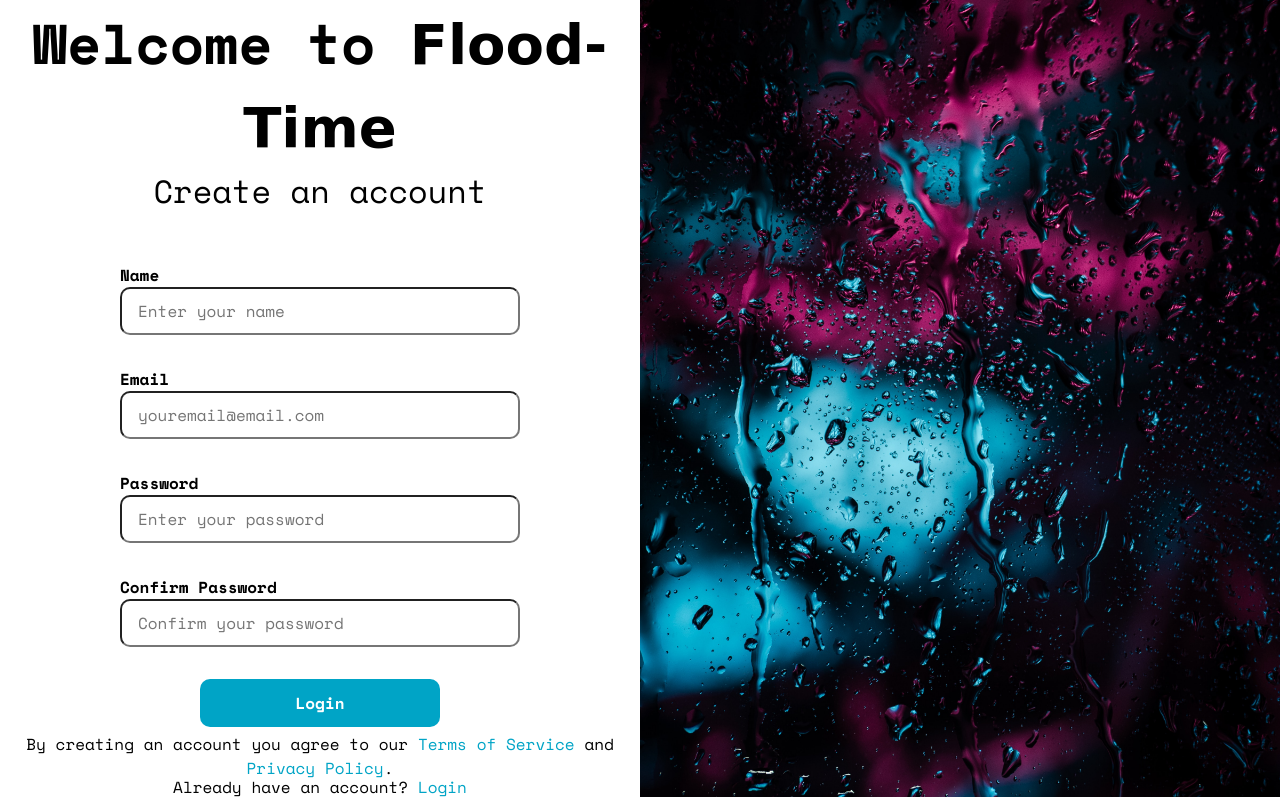
After one commit to uriel000/flood-time, a PHP site: page /register.php in a window 1280 px wide. The commit adds this page. Run offline with PHP 8.4, Linux system fonts and the light colour scheme; some web fonts are replaced.

Commit message:
Converted login and register page into a dynamic page.

```diff
--- a/assets/css/style.css
+++ b/assets/css/style.css
@@ -17,6 +17,34 @@
   /* outline: dashed firebrick; */
   font-family: var(--second);
   font-size: 1rem;
+}
+/* POP-UP MESSAGE */
+.message {
+  position: sticky;
+  top: 0;
+  margin: 0 auto;
+  background-color: var(--dark);
+  padding: 2rem;
+  display: flex;
+  align-items: center;
+  justify-content: space-between;
+  z-index: 10000;
+  gap: 1.5rem;
+}
+
+.message span {
+  font-size: 1.5rem;
+  color: var(--white);
+}
+
+.message i {
+  cursor: pointer;
+  color: var(--white);
+  font-size: 2.5rem;
+}
+
+.message i:hover {
+  transform: rotate(90deg);
 }
 
 .login-container,
@@ -134,6 +162,8 @@ form p {
   height: 100vh;
 }
 
+/* Home page */
+
 @media (max-width: 991px) {
   html {
     font-size: 70%;
--- /dev/null
+++ b/config.php
@@ -0,0 +1,3 @@
+<?php
+$conn = mysqli_connect('localhost', 'root', '', 'flood-time') or die('Connection failed');
+?>
--- /dev/null
+++ b/register.php
@@ -0,0 +1,104 @@
+<?php
+include 'config.php';
+
+
+
+if(isset($_POST['submit'])){
+  $name = mysqli_real_escape_string($conn, $_POST['name']);
+  $email = mysqli_real_escape_string($conn, $_POST['email']);
+  $password = mysqli_real_escape_string($conn, md5($_POST['password']));
+  $cpassword = mysqli_real_escape_string($conn, md5($_POST['cpassword']));
+
+  $select_users = mysqli_query($conn, "SELECT * FROM `users` WHERE user_email='$email' AND user_password='$password'") or die("Register query failed");
+
+  if(mysqli_num_rows($select_users)>0){
+        $message[]= "This user account already exists";
+  }else{
+        if($password != $cpassword){
+        $message[]= "Password does not match";
+        }else{
+            mysqli_query($conn, "INSERT INTO `users` (user_name, user_email, user_password) VALUES ('$name', '$email', '$password')") or die("Query failed");
+            $message[]= "Account is registered successfully!";
+        }
+    }
+}
+
+?>
+
+<!DOCTYPE html>
+<html lang="en">
+  <head>
+    <meta charset="UTF-8" />
+    <meta name="viewport" content="width=device-width, initial-scale=1.0" />
+    <link rel="stylesheet" href="assets/css/style.css" />
+    <title>Register</title>
+
+            <!-- font awesome cdn link -->
+    <link
+      rel="stylesheet"
+      href="https://cdnjs.cloudflare.com/ajax/libs/font-awesome/6.4.0/css/all.min.css"
+    />
+
+  </head>
+  <body>
+        <?php
+    if(isset($message)){
+        foreach($message as $message){
+            echo '
+            <div class="message">
+            <span>'.$message.'</span>
+            <i class="fas fa-times" onclick="this.parentElement.remove();"></i>
+            </div>
+
+            ';
+        }
+    }
+    ?>
+    <div class="register-container">
+      <div class="form" id="register-form" >
+        <h1>Welcome to <span class="title">Flood-Time</span></h1>
+        <p class="second-title">Create an account</p>
+        <form method="post">
+          <label for="name">Name</label>
+          <input
+            type="text"
+            name="name"
+            placeholder="Enter your name"
+            required
+          />
+          <label for="email">Email</label>
+          <input
+            type="email"
+            name="email"
+            placeholder="youremail@email.com"
+            required
+          />
+          <label for="password">Password</label>
+          <input
+            type="password"
+            name="password"
+            placeholder="Enter your password"
+            required
+          />
+          <label for="cpassword">Confirm Password</label>
+          <input
+            type="password"
+            name="cpassword"
+            placeholder="Confirm your password"
+            required
+          />
+          <input type="submit" value="Login" name="submit" class="btn" />
+        </form>
+        <p>Already have an account? <a href="login.php">Login</a></p>
+        <p class="terms">
+          By creating an account you agree to our
+          <span style="color: var(--blue)">Terms of Service</span> and
+          <span style="color: var(--blue)">Privacy Policy</span>.
+        </p>
+      </div>
+      <div class="rain">
+        <img src="assets/images/background.jpg" alt="" />
+      </div>
+    </div>
+  </body>
+</html>
```
Also changed, not shown: assets/database/flood-time.sql (added, +67 -0 lines), home.html (added, +21 -0 lines), login.html (deleted, +0 -40 lines), login.php (added, +75 -0 lines), register.html (deleted, +0 -57 lines).
